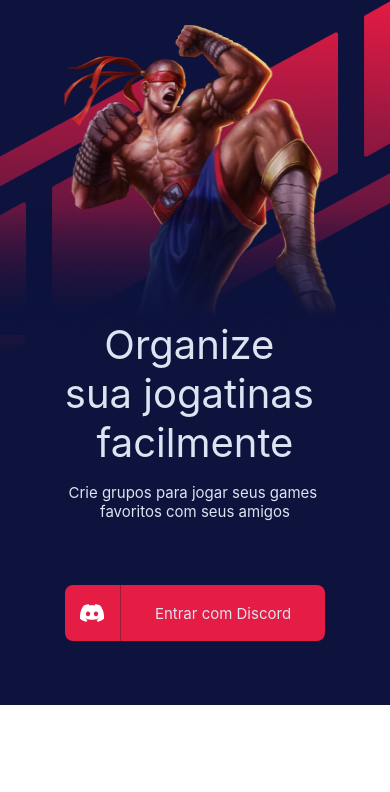
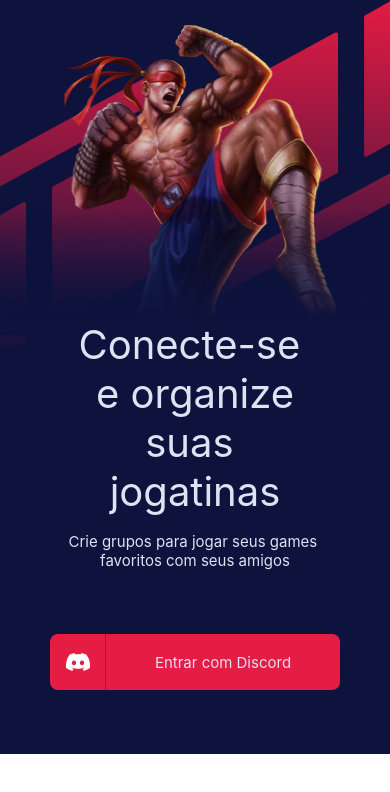
Before and after one commit to laercio-co/gameplay-nlw-together, a React Native app: screen / in a window 390 px wide. Shown: the top 792 px of the page. Built offline with nearby package versions, Linux system fonts and the light colour scheme.

Commit message:
Improvements

```diff
--- a/src/screens/SignInScreen/index.tsx
+++ b/src/screens/SignInScreen/index.tsx
@@ -1,5 +1,5 @@
 import React from 'react';
-import { Image, ScrollView, StatusBar, Text, View } from 'react-native';
+import { Image, ScrollView, Text, View } from 'react-native';
 
 import IllustrationImg from '../../assets/illustration.png';
 import { ButtonIcon } from '../../components/ButtonIcon';
@@ -9,12 +9,6 @@ export function SignInScreen() {
   return (
     <ScrollView>
       <View style={styles.container}>
-        <StatusBar
-          barStyle="light-content"
-          backgroundColor="transparent"
-          translucent
-        />
-
         <Image
           style={styles.image}
           source={IllustrationImg}
@@ -23,9 +17,8 @@ export function SignInScreen() {
 
         <View style={styles.content}>
           <Text style={styles.title}>
-            Organize {'\n'}
-            sua jogatinas {'\n'}
-            facilmente
+            Conecte-se {'\n'}e organize suas {'\n'}
+            jogatinas
           </Text>
 
           <Text style={styles.subtitle}>
```
